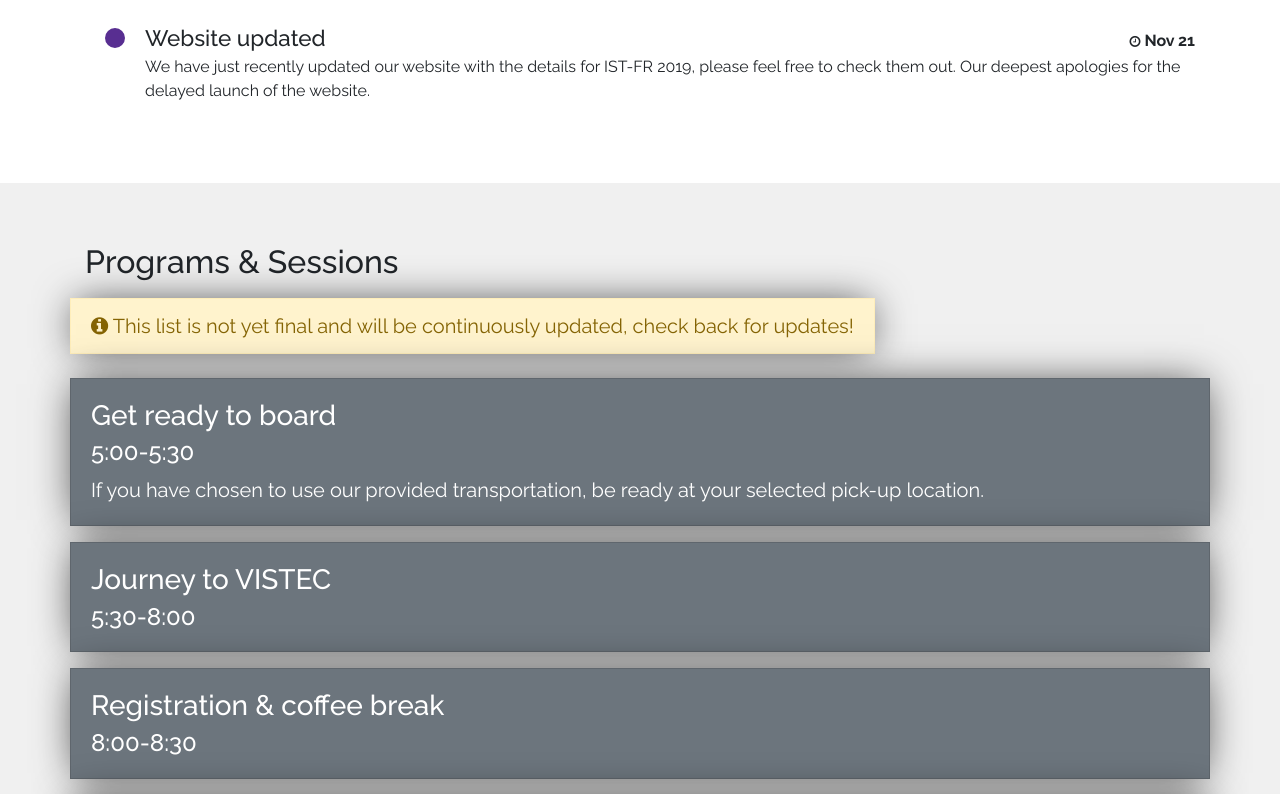
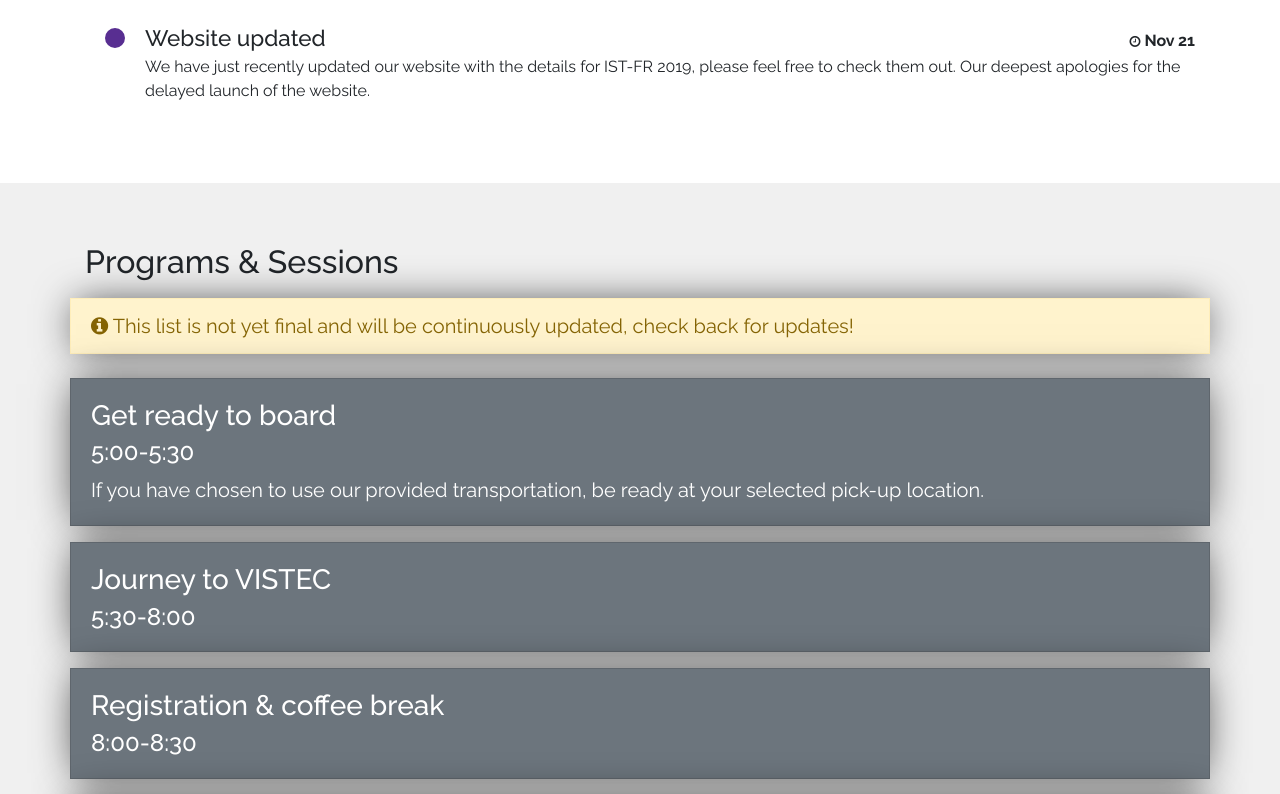
Before and after one commit to ist-fr/2019, a Vue app: page / in a window 1280 px wide. Shown: the part 1879-2673 px from the top of the page. Built offline with nearby package versions, Linux system fonts and the light colour scheme; what vue-scrollactive would draw is missing.

Commit message:
Fix CSS bug for Programs

```diff
--- a/src/components/Home/Programs.vue
+++ b/src/components/Home/Programs.vue
@@ -268,7 +268,8 @@
   font-style: italic;
 }
 
-.card {
+.card,
+.alert {
   width: 100%;
 }
 </style>
```
